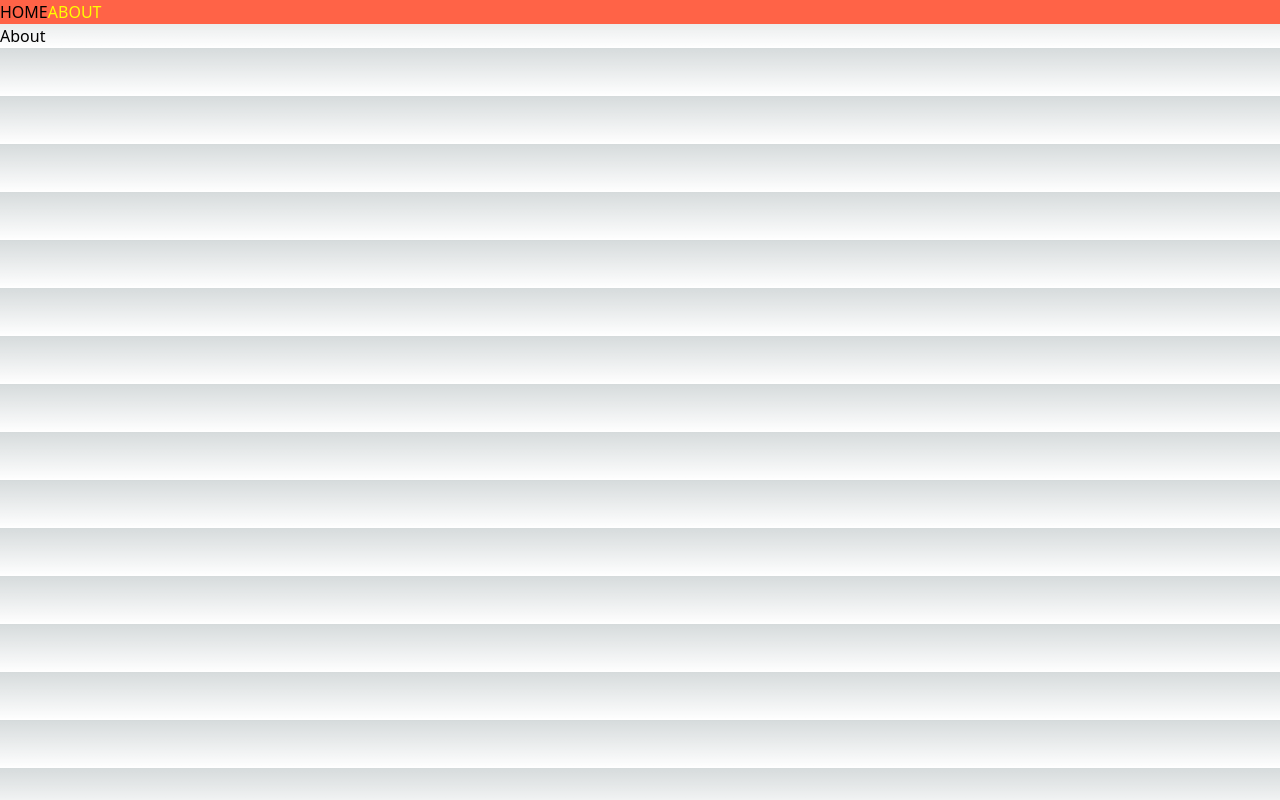
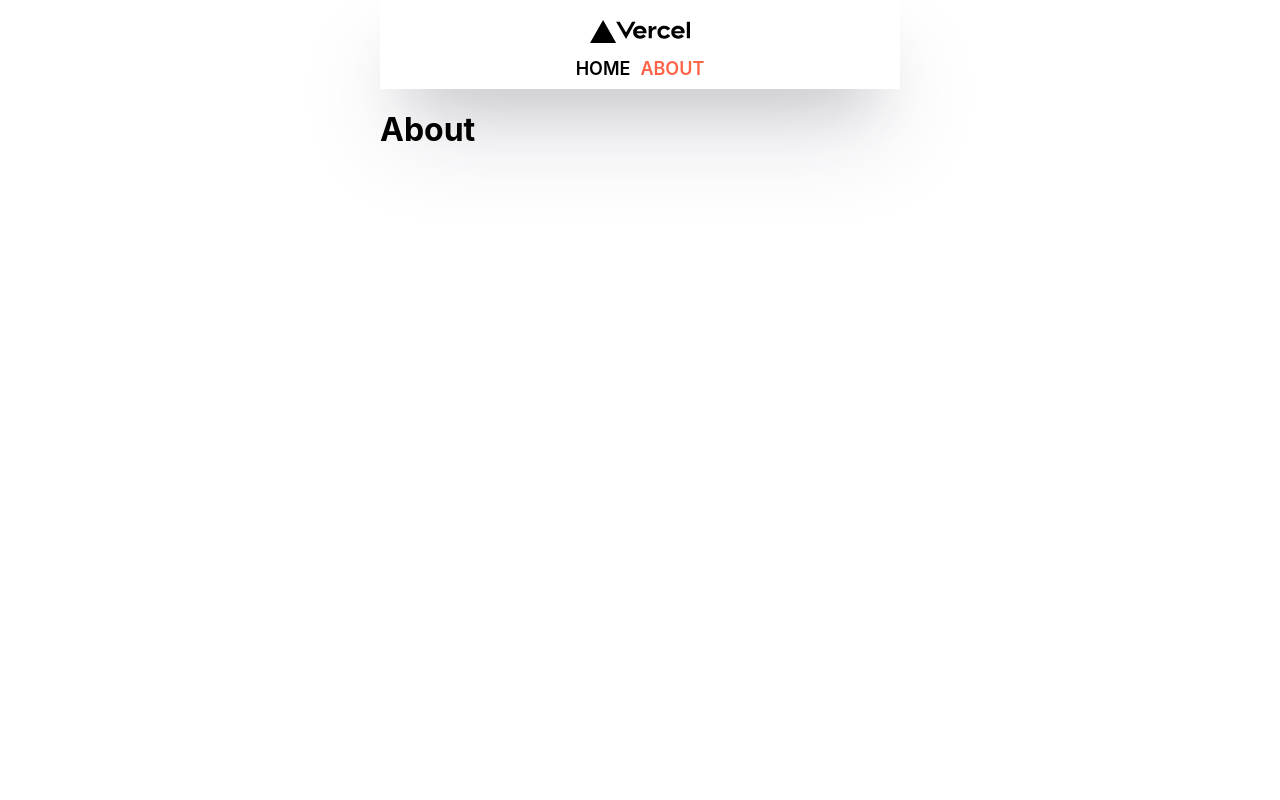
Before and after one commit to soominnn/Next.js-Study, a Next.js app: page /about in a window 1280 px wide. Built offline with nearby package versions, Linux system fonts and the light colour scheme.

Commit message:
[230510] Fetching Data

```diff
--- a/components/NavBar.tsx
+++ b/components/NavBar.tsx
@@ -6,21 +6,41 @@
 
   return (
     <nav>
+      <img src="/vercel.svg" />
+      <div>
         <Link href="/" legacyBehavior>
           <a className={router.pathname === "/" ? "active" : ""}>HOME</a>
         </Link>
         <Link href="about" legacyBehavior>
           <a className={router.pathname === "/about" ? "active" : ""}>ABOUT</a>
         </Link>
+      </div>
+
       <style jsx>{`
         nav {
-          background-color: tomato;
+          display: flex;
+          gap: 10px;
+          flex-direction: column;
+          align-items: center;
+          padding-top: 20px;
+          padding-bottom: 10px;
+          box-shadow: rgba(50, 50, 93, 0.25) 0px 50px 100px -20px,
+            rgba(0, 0, 0, 0.3) 0px 30px 60px -30px;
         }
-        a {
-          text-decoration: none;
+        img {
+          max-width: 100px;
+          margin-bottom: 5px;
+        }
+        nav a {
+          font-weight: 600;
+          font-size: 18px;
         }
         .active {
-          color: yellow;
+          color: tomato;
+        }
+        nav div {
+          display: flex;
+          gap: 10px;
         }
       `}</style>
     </nav>
--- a/components/Seo.tsx
+++ b/components/Seo.tsx
@@ -6,9 +6,10 @@
 }
 
 export default function Seo({ title }: Props) {
+  const headTitle = `${title} | Next Movies`;
   return (
     <Head>
-      <title>{title} | Next Movies</title>
+      <title>{headTitle}</title>
     </Head>
   );
 }
--- a/next.config.js
+++ b/next.config.js
@@ -1,6 +1,6 @@
 /** @type {import('next').NextConfig} */
 const nextConfig = {
-  reactStrictMode: true,
-}
+  reactStrictMode: false,
+};
 
-module.exports = nextConfig
+module.exports = nextConfig;
--- a/pages/index.tsx
+++ b/pages/index.tsx
@@ -1,10 +1,30 @@
 import Seo from "@/components/Seo";
+import { useEffect, useState } from "react";
+
+const API_KEY = "0366f9563a63895b887b05db0d947ccd";
 
 export default function Home() {
+  const [movies, setMovies] = useState<any[]>();
+  useEffect(() => {
+    (async () => {
+      const { results } = await (
+        await fetch(
+          `https://api.themoviedb.org/3/movie/popular?api_key=${API_KEY}`
+        )
+      ).json();
+      setMovies(results);
+    })();
+  }, []);
+
   return (
     <div>
-      <Seo title="Home"></Seo>
-      <h1>Hello</h1>
+      <Seo title="Home" />
+      {!movies && <h4>Loading...</h4>}
+      {movies?.map((movie) => (
+        <div key={movie.id}>
+          <h4>{movie.original_title}</h4>
+        </div>
+      ))}
     </div>
   );
 }
--- a/styles/globals.css
+++ b/styles/globals.css
@@ -1,27 +1,21 @@
-@tailwind base;
-@tailwind components;
-@tailwind utilities;
-
-:root {
-  --foreground-rgb: 0, 0, 0;
-  --background-start-rgb: 214, 219, 220;
-  --background-end-rgb: 255, 255, 255;
-}
-
-@media (prefers-color-scheme: dark) {
-  :root {
-    --foreground-rgb: 255, 255, 255;
-    --background-start-rgb: 0, 0, 0;
-    --background-end-rgb: 0, 0, 0;
-  }
+html,
+body {
+  padding: 0;
+  margin: 0;
+  font-family: -apple-system, BlinkMacSystemFont, Segoe UI, Roboto, Oxygen,
+    Ubuntu, Cantarell, Fira Sans, Droid Sans, Helvetica Neue, sans-serif;
 }
 
 body {
-  color: rgb(var(--foreground-rgb));
-  background: linear-gradient(
-      to bottom,
-      transparent,
-      rgb(var(--background-end-rgb))
-    )
-    rgb(var(--background-start-rgb));
+  max-width: 520px;
+  width: 100%;
+  margin: 0 auto;
 }
+
+a {
+  color: inherit;
+  text-decoration: none;
+}
+* {
+  box-sizing: border-box;
+}
```
Lines whose indentation alone changed are shown as unchanged.
